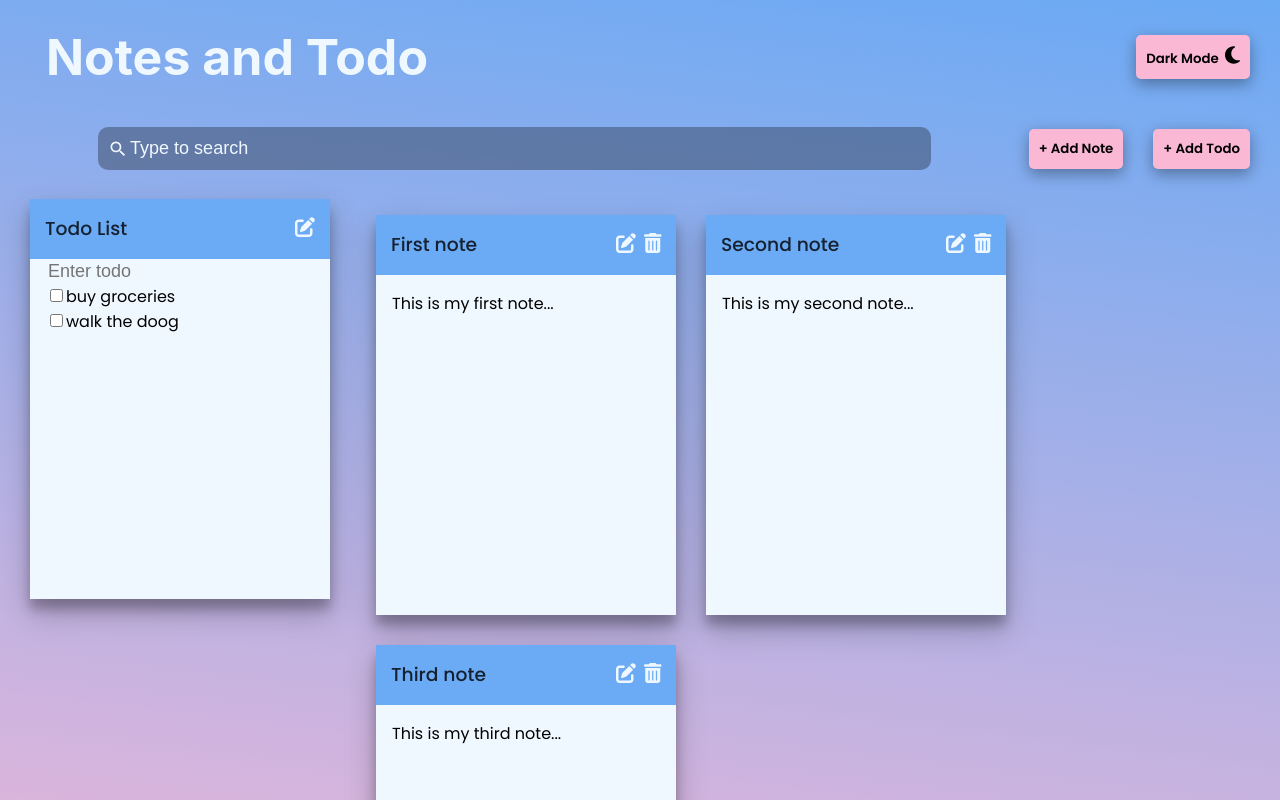
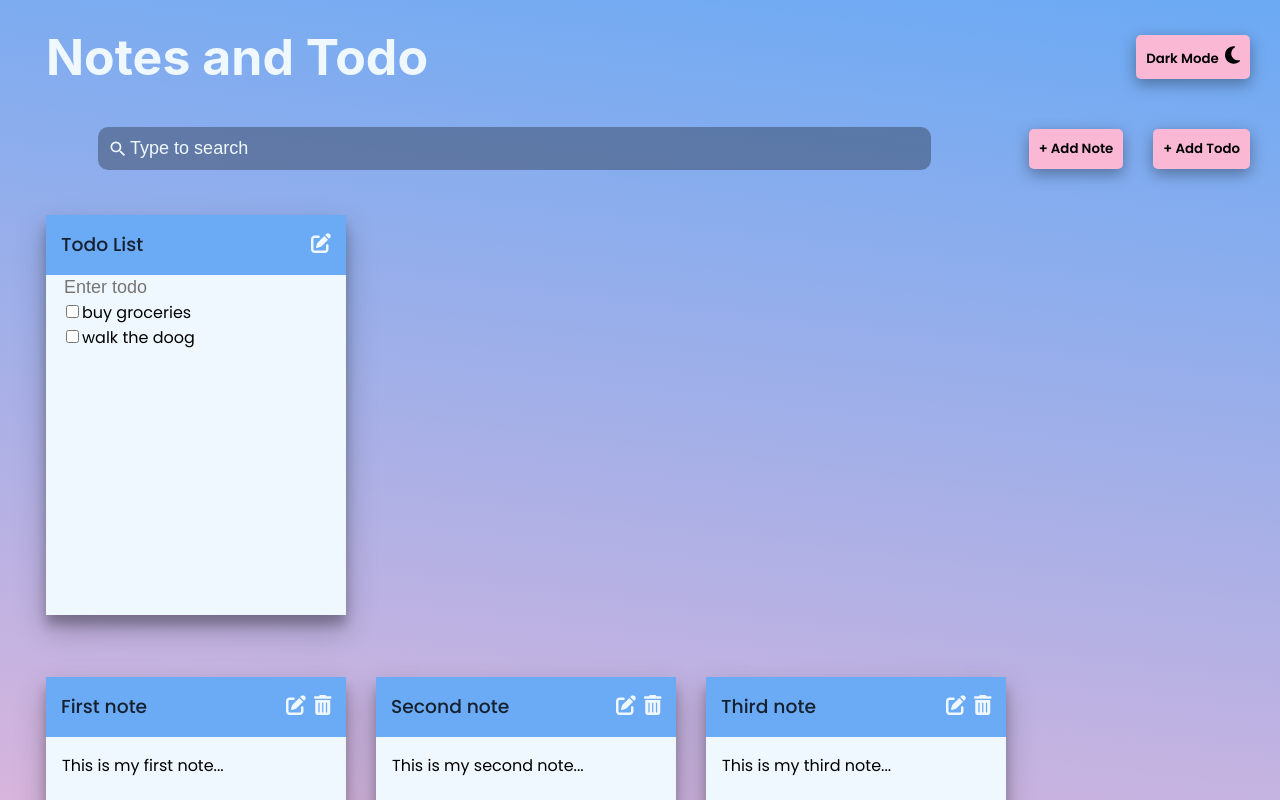
Before and after one commit to marijahavaic/notes-todo-app, a React (Create React App) app: page / in a window 1280 px wide. Shown: the top 800 px of the page. Built offline with nearby package versions, Linux system fonts and the light colour scheme.

Commit message:
Style TodoList

```diff
--- a/src/App.css
+++ b/src/App.css
@@ -53,7 +53,7 @@ button:hover {
   background-color: rgba(107,170,244,0.5);
 }
 
-.Notes {
+.Notes, .Todos {
   display: flex;
 }
 
--- a/src/App.js
+++ b/src/App.js
@@ -89,15 +89,17 @@ function App() {
         handleToggleDarkMode={setDarkMode}
         isDark={darkMode}
       />
+      <div className='Todos'>
+        <TodoList
+          todos={todos}
+        />
+      </div>
       <div className='Notes'>
         {newNote && <AddNote
           handleAddNote={addNote}
           newNote={newNote}
           handleCloseNewNote={closeNewNote}
         />}
-        <TodoList
-          todos={todos}
-        />
         <NotesList
           notes={notes.filter((note) => note.text.toLowerCase().includes(searchText) || note.title.toLowerCase().includes(searchText))}
           handleAddNote={addNote}
--- a/src/Components/TodoList.js
+++ b/src/Components/TodoList.js
@@ -2,7 +2,7 @@ import React from 'react';
 
 import Todo from './Todo';
 
-import '../Style/NotesList.css';
+import '../Style/TodoList.css';
 
 const TodoList = ({ todos }) => {
     return (
--- /dev/null
+++ b/src/Style/TodoList.css
@@ -0,0 +1,8 @@
+.TodoList
+{
+    display: flex;
+    margin: 16px;
+    flex-wrap: wrap;
+    justify-content: flex-start;
+    align-items: center;
+}
```
